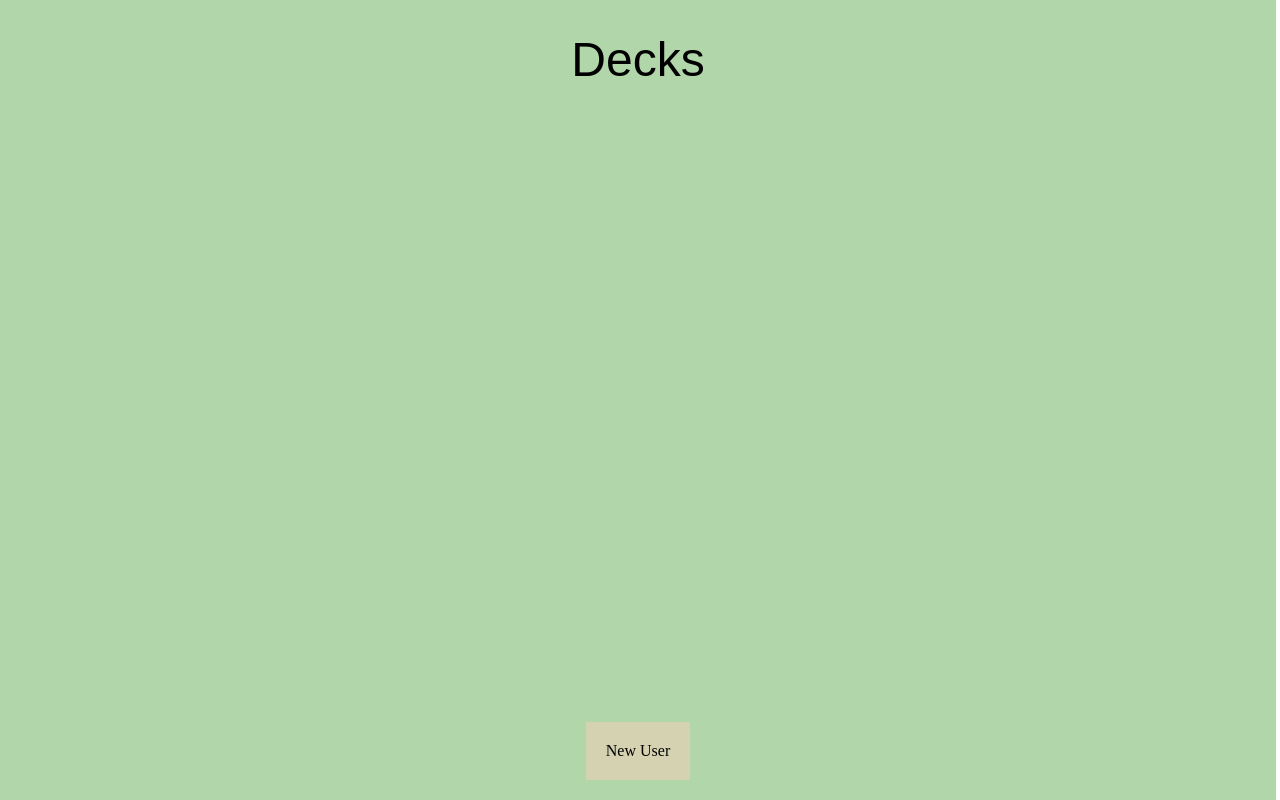
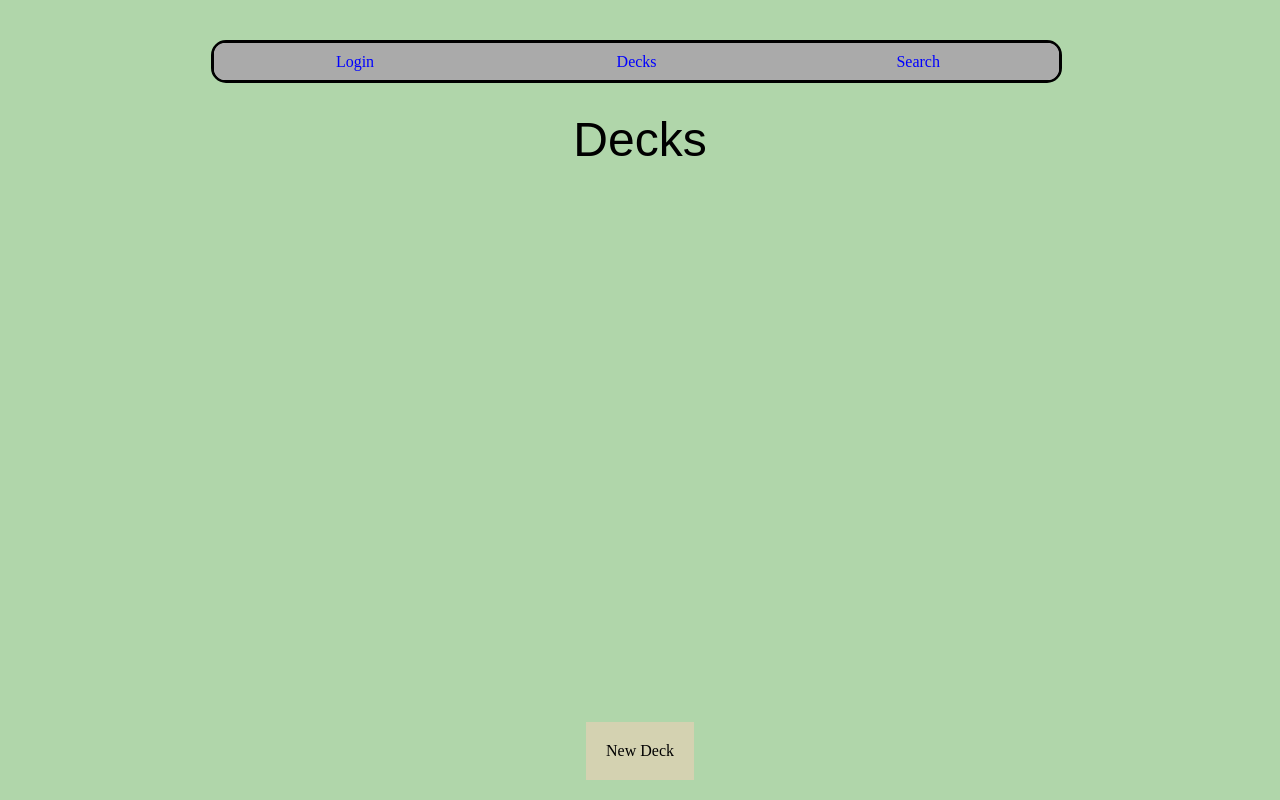
Before and after one commit to xypage/CSE111_Flashcards, a Flask app: page /profile in a window 1280 px wide. Run offline with Flask 2, Linux system fonts and the light colour scheme; data comes from the database, SQL or seed files in the repository; both versions use the stored data as it was after the commit; data that the repository does not hold is empty.

Commit message:
Lots done

```diff
--- a/app.py
+++ b/app.py
@@ -37,6 +37,7 @@ ma = Marshmallow(app)
 login_manager = LoginManager()
 login_manager.init_app(app)
 login_manager.login_view = "login"
+
 
 @login_manager.user_loader
 def load_user(user_id):
@@ -86,21 +87,22 @@ def home():
 
 # A function to store the logged in user
 def logged_in_user_id(id=None):
-	# If an id is passed to it
-	if id:
-		print("Set ID")
-		# Store that
-		logged_in_user_id.id = id
-	else:
-		try:
-			# Otherwise, if there's a stored id, return that
-			temp = logged_in_user_id.id
-			print("Returning set ID")
-			return temp
-		except:
-			print("Returning default ID")
-			# Otherwise return 0, which doesn't map to any user since id's start at 1
-			return 0
+    # If an id is passed to it
+    if id:
+        print("Set ID")
+        # Store that
+        logged_in_user_id.id = id
+    else:
+        try:
+            # Otherwise, if there's a stored id, return that
+            temp = logged_in_user_id.id
+            print("Returning set ID")
+            return temp
+        except:
+            print("Returning default ID")
+            # Otherwise return 0, which doesn't map to any user since id's start at 1
+            #TODO change it back to 0
+            return 10
 
 
 @app.route("/login", methods=["GET", "POST"])
@@ -146,9 +148,28 @@ def register():
 def profile():
     return render_template("profile.html")
 
+
+@app.route("/deck/<deck_id>", methods=["GET"])
+def deck_display(deck_id):
+    decks = get_decks(logged_in_user_id())
+    print([d["deck_id"] for d in decks])
+    if int(deck_id) in [d["deck_id"] for d in decks]:
+        return render_template("deck.html")
+    # return "404 You don't have access to that deck"
+    return render_template("deck.html")
+
 @app.route("/new_deck", methods=["GET", "POST"])
 def new_deck():
-	return render_template("new_deck.html")
+    print(request.method)
+    if request.method == "GET":
+        return render_template("new_deck.html")
+    else:
+        deck = {}
+        deck["d_name"] = request.form["deck-name"]
+        deck["d_description"] = request.form["deck-description"]
+        print(deck)
+        deck_id = insert_deck(deck)
+        return redirect(url_for("deck_display", deck_id=deck_id))
 
 
 def connection():
@@ -173,7 +194,6 @@ def createTable():
             deck_id             INTEGER NOT NULL PRIMARY KEY,
             d_name              VARCHAR(55) NOT NULL,
             d_description       VARCHAR(75) NOT NULL,
-            icon_path           VARCHAR(75));
         """
 
         sql2 = """CREATE TABLE IF NOT EXISTS user (
@@ -204,7 +224,6 @@ def createTable():
             side_id             INTEGER NOT NULL PRIMARY KEY,
             s_header            VARCHAR(30) NOT NULL,
             s_body              VARCHAR(100) NOT NULL,
-            img_path            VARCHAR(30));
         """
 
         _conn.execute(sql)
@@ -223,24 +242,27 @@ def createTable():
 
 
 def insert_deck(deck):
-    new_decks = {}
-
     try:
         conn = connection()
         cur = conn.cursor()
+
         cur.execute(
-            "INSERT INTO deck(deck_id, d_name, d_description, icon_path) VALUES(?,?,?,?)",
-            (deck["deck_id"], deck["d_name"], deck["d_description"], deck["icon_path"]),
+            "SELECT deck_id FROM deck ORDER BY deck_id DESC LIMIT 1"
         )
+        deck_id = int(cur.fetchone()[0]) + 1
+        cur.execute(
+            "INSERT INTO deck(deck_id, d_name, d_description) VALUES(?,?,?)",
+            (deck_id, deck["d_name"], deck["d_description"],),
+        )
+        cur.execute("INSERT INTO user_decks(user_id, deck_id) VALUES(?, ?)", (logged_in_user_id(), deck_id,))
         conn.commit()
 
-        new_decks = get_decks(cur.lastrowid)
-
+        return deck_id
     except Error as e:
         conn().rollback()
         print("insert_deck", e)
 
-    return insert_deck
+    # return insert_deck
 
 
 def get_decks(user_id):
@@ -253,7 +275,7 @@ def get_decks(user_id):
         # print(type(user_id))
         # print(user_id)
         cur.execute(
-            """SELECT deck.deck_id, d_name, d_description, icon_path
+            """SELECT deck.deck_id, d_name, d_description
                         FROM user_decks
                         INNER JOIN deck ON user_decks.deck_id = deck.deck_id
                         WHERE ? = user_decks.user_id
@@ -267,7 +289,6 @@ def get_decks(user_id):
             deck["deck_id"] = i["deck_id"]
             deck["d_name"] = i["d_name"]
             deck["d_description"] = i["d_description"]
-            deck["icon_path"] = i["icon_path"]
             decks.append(deck)
 
     except Error as e:
@@ -290,7 +311,6 @@ def get_decks_by_id(deck_id):
         deck["deck_id"] = row["deck_id"]
         deck["d_name"] = row["d_name"]
         deck["d_description"] = row["d_description"]
-        deck["icon_path"] = row["icon_path"]
 
     except Error as e:
         deck = {}
@@ -305,11 +325,10 @@ def update_deck(deck):
         conn = connection()
         cur = conn.cursor()
         cur.execute(
-            "UPDATE deck SET d_name = ?, d_description = ?, icon_path = ? WHERE deck_id = ?",
+            "UPDATE deck SET d_name = ?, d_description = ? WHERE deck_id = ?",
             (
                 deck["d_name"],
                 deck["d_description"],
-                deck["icon_path"],
             ),
         )
 
@@ -467,7 +486,13 @@ def insert_card(side1, side2):
 
         cur.execute(
             "INSERT INTO flashcard(flashcard_id, front_id, back_id, correct_count, incorrect_count) VALUES(?, ?, ?, ?, ?)",
-            (int(cur.fetchone()[0]) + 1, last_side_id + 1, last_side_id + 2, 0, 0,),
+            (
+                int(cur.fetchone()[0]) + 1,
+                last_side_id + 1,
+                last_side_id + 2,
+                0,
+                0,
+            ),
         )
         conn.commit()
     except Error as e:
@@ -485,8 +510,12 @@ def insert_side(side):
         cur.execute("SELECT side_id FROM side ORDER BY side_id DESC LIMIT 1")
 
         cur.execute(
-            "INSERT INTO side(side_id, s_header, s_body, img_path) VALUES(?,?,?,?)",
-            (side["side_id"], side["s_header"], side["s_body"], side["img_path"],),
+            "INSERT INTO side(side_id, s_header, s_body) VALUES(?,?,?)",
+            (
+                side["side_id"],
+                side["s_header"],
+                side["s_body"],
+            ),
         )
         conn.commit()
 
@@ -512,13 +541,43 @@ def get_sides():
             side["side_id"] = i["side_id"]
             side["s_header"] = i["s_header"]
             side["s_body"] = i["s_body"]
-            side["img_path"] = i["img_path"]
             sides.append(side)
 
     except Error as e:
         sides = []
 
     return sides
+
+
+def get_cards(deck_id):
+    try:
+        conn = connection()
+        conn.row_factory = sqlite3.Row
+        cur = conn.cursor()
+        cards = []
+        cur.execute("""
+            SELECT f.correct_count AS correct, f.incorrect_count AS incorrect,
+                    front.s_header AS front_header, front.s_body AS front_body,
+                    back.s_header AS back_header, back.s_body AS back_body
+            FROM (
+                SELECT card_in_deck.card_id FROM card_in_deck WHERE card_in_deck.deck_id = ?
+            ) AS cid
+                INNER JOIN flashcard AS f ON cid.card_id = f.flashcard_id
+                INNER JOIN side AS front ON f.back_id = front.side_id
+                INNER JOIN side AS back ON f.front_id = back.side_id
+        """, (deck_id,))
+        rows = cur.fetchall()
+        print(len(rows))
+        for i in rows:
+            card = {}
+            # print(i)
+            for key in i.keys():
+                card[key] = i[key]
+            cards.append(card)
+        return cards
+    except Error as e:
+        print("Error in get cards", e)
+        return None
 
 
 def get_sides_by_id(side_id):
@@ -534,7 +593,6 @@ def get_sides_by_id(side_id):
         side["side_id"] = row["side_id"]
         side["s_header"] = row["s_header"]
         side["s_body"] = row["s_body"]
-        side["img_path"] = row["img_path"]
 
     except Error as e:
         side = {}
@@ -549,11 +607,10 @@ def update_side(side):
         conn = connection()
         cur = conn.cursor()
         cur.execute(
-            "UPDATE side SET s_header = ?, s_body = ?, img_path = ? WHERE side_id = ?",
+            "UPDATE side SET s_header = ?, s_body = ?, WHERE side_id = ?",
             (
                 side["s_header"],
                 side["s_body"],
-                side["img_path"],
             ),
         )
 
@@ -641,14 +698,14 @@ def get_category(user_id):
         cur = conn.cursor()
         cur.execute(
             """SELECT DISTINCT categories.category_id, categories.c_name
-                        FROM (
-                            SELECT user_decks.deck_id
-                            FROM user_decks
-                            WHERE user_decks.user_id = ?
-                        ) AS d
-                        INNER JOIN card_in_deck ON d.deck_id = card_in_deck.deck_id
-                        INNER JOIN card_category ON card_in_deck.card_id = card_category.card_id
-                        INNER JOIN categories ON card_category.category_id = categories.category_id""",
+                FROM (
+                    SELECT user_decks.deck_id
+                    FROM user_decks
+                    WHERE user_decks.user_id = ?
+                ) AS d
+                INNER JOIN card_in_deck ON d.deck_id = card_in_deck.deck_id
+                INNER JOIN card_category ON card_in_deck.card_id = card_category.card_id
+                INNER JOIN categories ON card_category.category_id = categories.category_id""",
             (user_id,),
         )
         rows = cur.fetchall()
@@ -698,14 +755,16 @@ def user_history(user_id):
 
     return history
 
-@app.route("/api/history", methods=['GET'])
+
+@app.route("/api/history", methods=["GET"])
 def api_get_history():
-    return jsonify(user_history(logged_in_user_id))
+    return jsonify(user_history(logged_in_user_id()))
 
-@app.route("/history", methods=['GET'])
+
+@app.route("/history", methods=["GET"])
 def history():
-    data = api_get_history()
-    return render_template("history.html", data=data)
+    return render_template("history.html")
+
 
 # -------------Complex-------------#
 def average_decks_per_user():
@@ -875,6 +934,10 @@ def api_delete_deck(deck_id):
 def api_get_sides():
     return jsonify(get_sides())
 
+@app.route("/api/cards/<deck_id>", methods=["GET"])
+def api_get_cards(deck_id):
+    return jsonify(get_cards(deck_id))
+
 
 @app.route("/api/sides/<side_id>", methods=["GET"])
 def api_get_side(side_id):
--- /dev/null
+++ b/static/css/deck.css
@@ -0,0 +1,5 @@
+table,
+th,
+td {
+	border: 1px solid;
+}
--- a/static/css/general.css
+++ b/static/css/general.css
@@ -1,6 +1,48 @@
+.link-bar {
+	position: fixed;
+	top: 5vh;
+	left: calc(33vw / 2);
+	width: 66vw;
+	height: calc(5vh - 3px);
+	border: 3px solid black;
+	border-radius: 15px;
+	background-color: #FFF;
+
+	display: flex;
+	flex-direction: row;
+	justify-content: space-evenly;
+}
+.link-bar-container {
+	padding: 10px;
+	background-color: #AAA;
+	display: flex;
+	flex-direction: column;
+	justify-content: center;
+	align-items: center;
+	width: calc(100% / 3);
+	color: #00F;
+	text-decoration: none
+}
+
+.link-bar-container:first-child {
+	border-top-left-radius: 11px;
+	border-bottom-left-radius: 11px;
+}
+.link-bar-container:last-child {
+	border-top-right-radius: 11px;
+	border-bottom-right-radius: 11px;
+}
+
+.link-bar-container:hover {
+	background-color: #666;
+}
+/* .link-bar-container>a {
+	color: #00F;
+	text-decoration: none;
+} */
 .main-container {
 	width: 100vw;
-	height: 100vh;
+	height: 90vh;
 	background-color: #b0d6aa;
 
 	display: flex;
@@ -8,6 +50,7 @@
 	justify-content: space-between;
 	align-items: center;
 	float: left;
+	padding-top: 10vh;
 }
 /*
 .right {
@@ -29,7 +72,7 @@ body {
 	padding: 0;
 
 	display: flex;
-	flex-direction: row;
+	flex-direction: column;
 }
 
 .title {
--- /dev/null
+++ b/static/css/history.css
@@ -0,0 +1,6 @@
+.dropdown {
+	display: none;
+}
+.show {
+	display: block;
+}
--- a/static/css/profile.css
+++ b/static/css/profile.css
@@ -1,4 +1,4 @@
-.main-container {
+/* .main-container {
 	background-color: #b0d6aa;
 	width: 100vw;
 	height: 100vh;
@@ -6,10 +6,11 @@
 	flex-direction: column;
 	justify-content: space-between;
 	align-items: center;
-}
+} */
 
 .category-wrapper {
 	background-color: #7e90f9;
+	border: 3px solid #7e90f9;
 	border-radius: 15px;
 	display: flex;
 	flex-direction: column;
@@ -21,17 +22,18 @@
 	border: 3px solid #7e90f9;
 }
 
-.category-wrapper:hover > .category {
+/* .category-wrapper:hover > .category {
 	padding: calc(0.5ch - 2px) calc(10ch / 2 - 3px) calc(0.5ch - 2px)
 		calc(10ch / 2 - 3px);
-}
+} */
 
 .category {
-	padding: 0.5ch calc(10ch / 2) 0.5ch calc(10ch / 2);
+	padding: 0.25ch calc(10ch / 2) 0.25ch calc(10ch / 2);
+	font-size: 20px;
 }
 
 #deck-container {
-	width: 70vw;
+	width: calc(100vw - 60ch);
 	display: flex;
 	flex-direction: row;
 	flex-wrap: wrap;
@@ -49,3 +51,12 @@
 .deck-title {
 	text-align: center;
 }
+
+.category-container {
+	position: fixed;
+	right: 20px;
+	height: 100vh;
+	display: flex;
+	flex-direction: column;
+	justify-content: center;
+}
--- a/static/js/script.js
+++ b/static/js/script.js
@@ -29,7 +29,7 @@ async function show_categories(category_list) {
 
 		content.innerText = category["c_name"];
 
-		category_container.appendChild(td);
+		category_table.appendChild(td);
 	});
 }
 
--- a/templates/profile.html
+++ b/templates/profile.html
@@ -4,7 +4,7 @@
 		<meta charset="UTF-8" />
 		<meta http-equiv="X-UA-Compatible" content="IE=edge" />
 		<meta name="viewport" content="width=device-width, initial-scale=1.0" />
-		<title>Flashcards Login</title>
+		<title>Flashcards</title>
 		<link rel="stylesheet" href="/static/css/general.css" />
 		<link rel="stylesheet" href="/static/css/profile.css" />
 		<link
@@ -14,12 +14,17 @@
 		/>
 	</head>
 	<body>
+		<div class="link-bar">
+				<a class="link-bar-container" href="http://127.0.0.1:5000/login">Login</a>
+				<a class="link-bar-container" href="http://127.0.0.1:5000/profile">Decks</a>
+				<a class="link-bar-container" href="http://127.0.0.1:5000/search">Search</a>
+		</div>
 		<div class="main-container">
 			<div class="title-wrapper">
 				<h1 class="title">Decks</h1>
 			</div>
 			<div id="deck-container"></div>
-			<a class="bottom-button new-deck" href="{{url_for('new_deck')}}">New User</a>
+			<a class="bottom-button new-deck" href="{{url_for('new_deck')}}">New Deck</a>
 		</div>
 		<div class="category-container">
 			<table id="category-table"></table>
--- a/templates/signup.html
+++ b/templates/signup.html
@@ -4,7 +4,7 @@
 		<meta charset="UTF-8" />
 		<meta http-equiv="X-UA-Compatible" content="IE=edge" />
 		<meta name="viewport" content="width=device-width, initial-scale=1.0" />
-		<title>Flashcards Login</title>
+		<title>Flashcards</title>
 		<link rel="stylesheet" href="/static/css/general.css" />
 		<link rel="stylesheet" href="/static/css/signup.css" />
 		<link
```
Also changed, not shown: static/js/deck.js (added, +65 -0 lines), templates/deck.html (added, +40 -0 lines), templates/deck_list.html (+20 -0 lines), templates/login.html (+9 -3 lines), templates/new_deck.html (+29 -1 lines), card.db, 1 other file.
